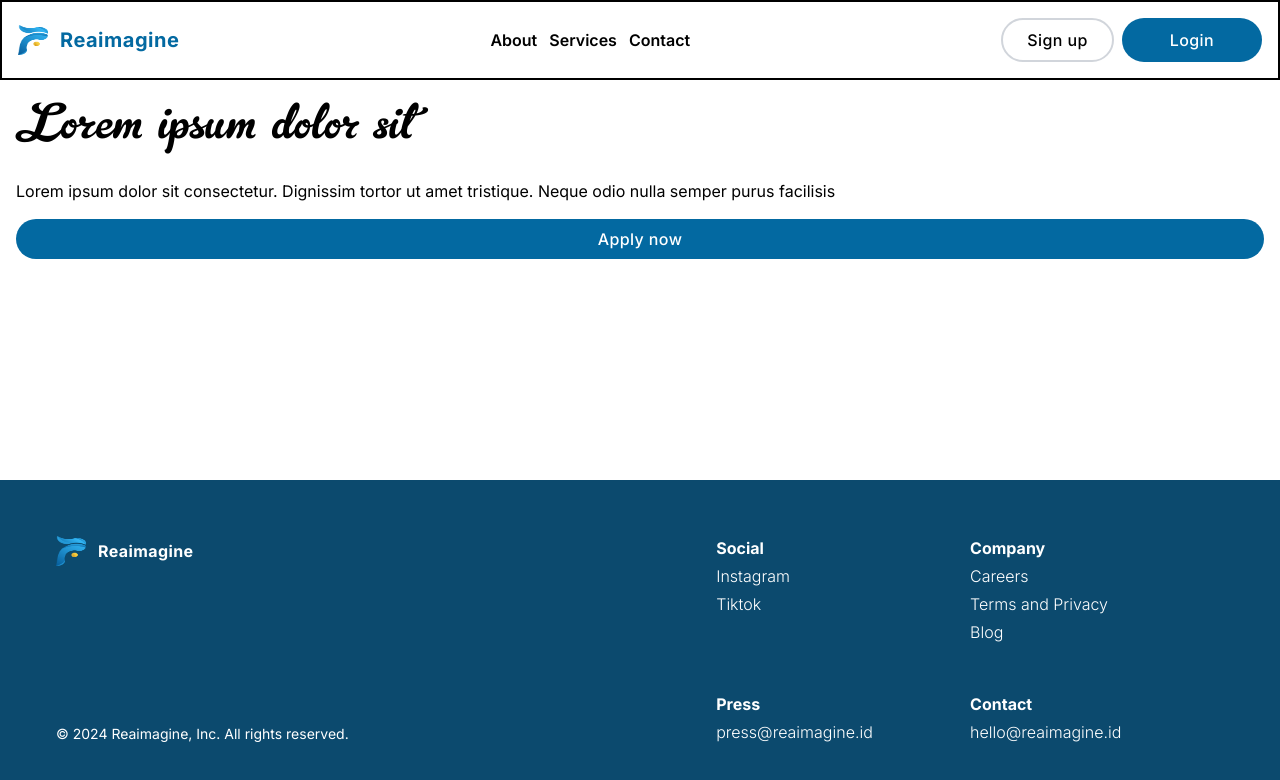
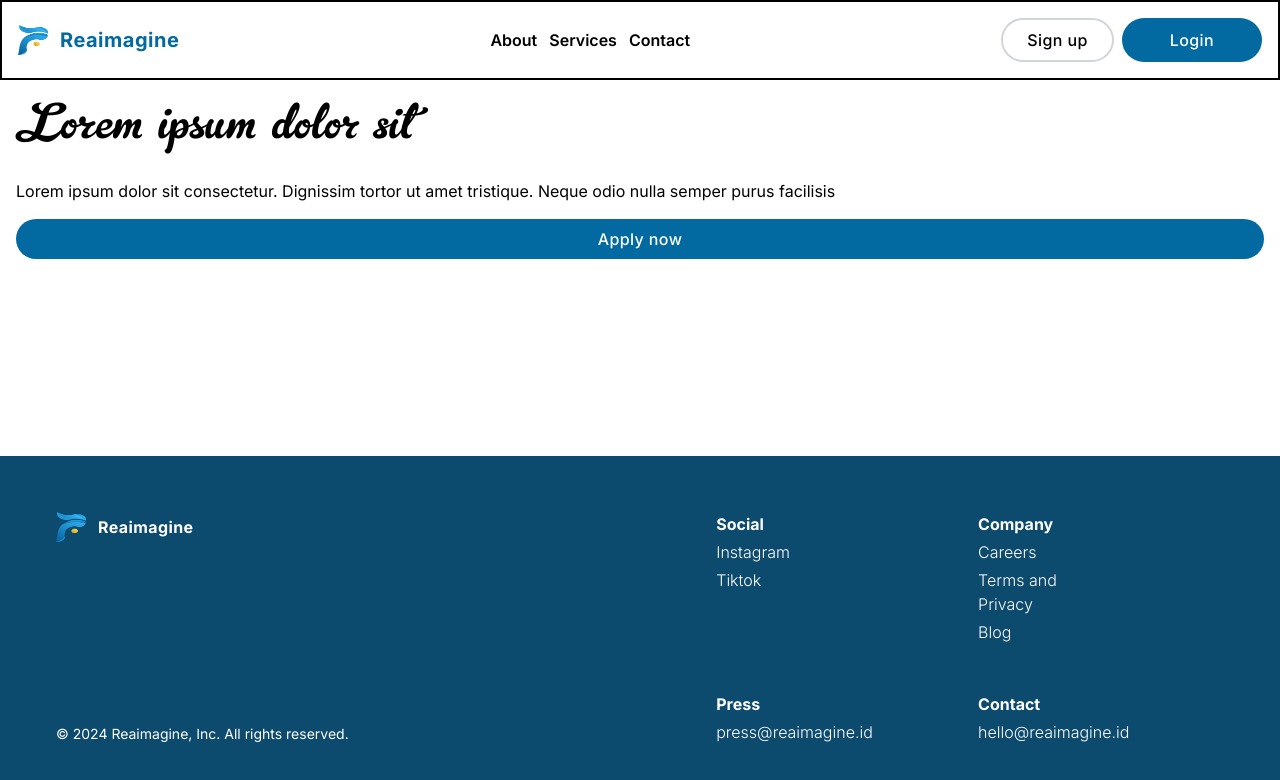
Before and after one commit to ridhodaffasyah/Reaimagine-Frontend-Developer-Test, a Next.js app: page / in a window 1280 px wide. Shown: the top 780 px of the page. Built offline with nearby package versions, Linux system fonts and the light colour scheme.

Commit message:
fix: style footer

```diff
--- a/components/atom/ListMenuFooter/index.tsx
+++ b/components/atom/ListMenuFooter/index.tsx
@@ -3,7 +3,7 @@ import Link from "next/link";
 
 const ListMenuFooter = ({ items }: ListMenuProps) => {
   return (
-    <ul className="hidden sm:flex flex-col gap-1">
+    <ul className="hidden sm:flex flex-col gap-1 w-1/2">
       {items?.map((item, index) => (
         <Link
           className="hover:text-sky-950 hover:font-bold font-light text-white sm:text-[10px] md:text-[12px] lg:text-[14px] xl:text-[16px]"
--- a/components/molecules/Footer/index.tsx
+++ b/components/molecules/Footer/index.tsx
@@ -28,7 +28,7 @@ const Footer = () => {
         </div>
       </div>
       <div className="hidden md:flex flex-col w-3/4 gap-12 justify-between">
-        <div className="flex w-full justify-around">
+        <div className="flex w-full justify-around gap-4">
           <div className="w-full flex flex-col gap-1">
             <h1 className="font-bold text-white sm:text-[10px] md:text-[12px] lg:text-[14px] xl:text-[16px]">
               Social
@@ -42,7 +42,7 @@ const Footer = () => {
             <ListMenuFooter items={companyItems} />
           </div>
         </div>
-        <div className="flex w-full justify-around">
+        <div className="flex w-full justify-around gap-4">
           <div className="w-full flex flex-col gap-1">
             <h1 className="font-bold text-white sm:text-[10px] md:text-[12px] lg:text-[14px] xl:text-[16px]">
               Press
```
